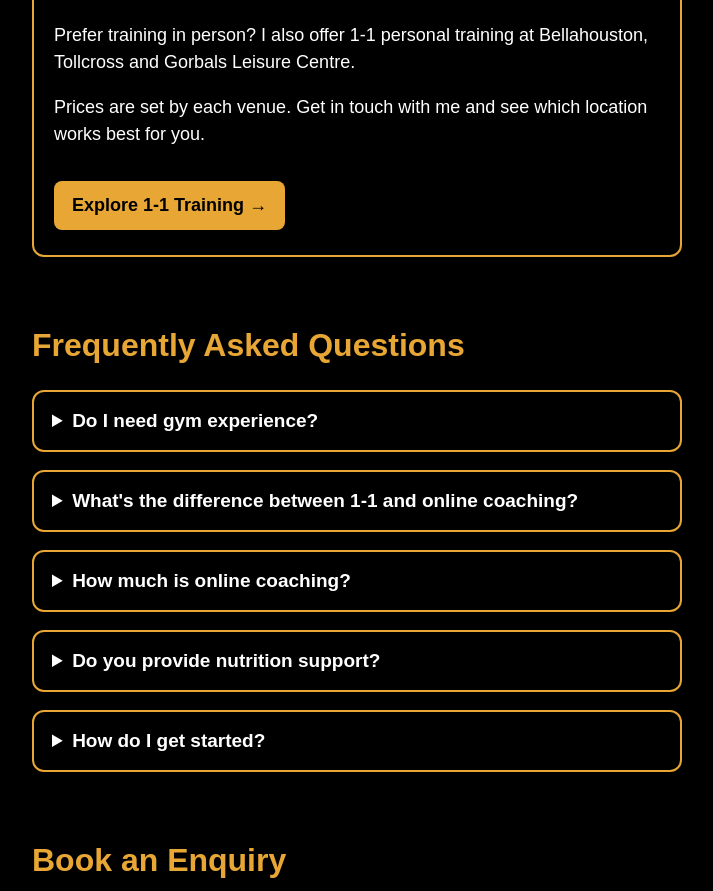
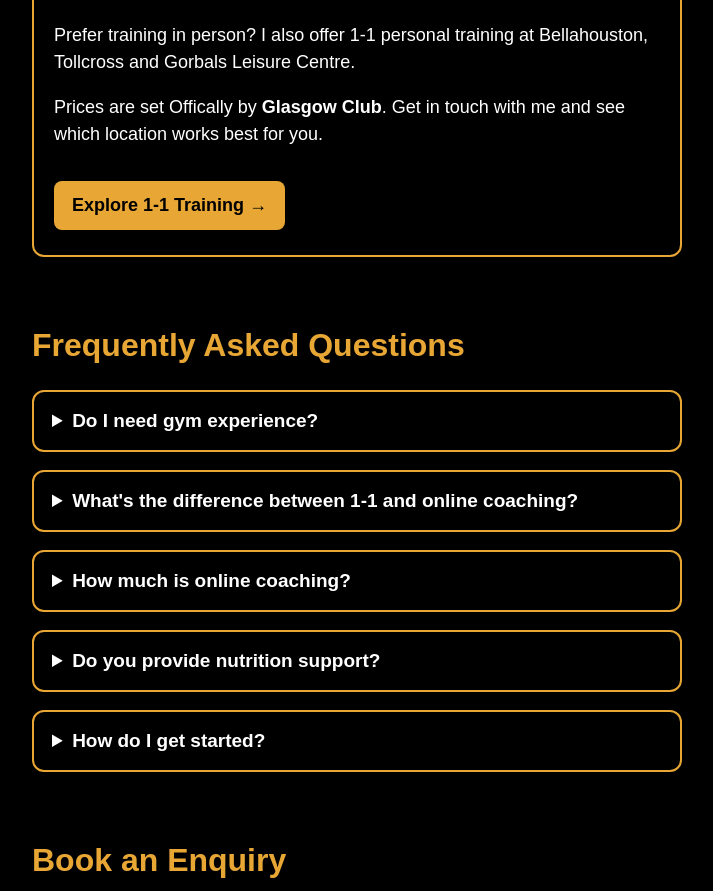
Before and after one commit to JRFitness0411/J.rfitness, a plain HTML site: page index.html in a window 1280 px wide. Shown: the part 1940-2831 px from the top of the page, without its empty margins (283-996 px from the left). Drawn offline with Linux system fonts and the light colour scheme.

Commit message:
Update index.html

```diff
--- a/index.html
+++ b/index.html
@@ -470,9 +470,8 @@
             </p>
 
             <p>
-                Prices are set by each venue. Get in touch
-                with me and see which location works best
-                for you.
+                Prices are set Offically by <strong>Glasgow Club</strong>. Get in touch
+                with me and see which location works best for you.
             </p>
 
             <a class="main-button"
@@ -504,7 +503,7 @@
             </summary>
 
             <p>
-              No there is no previous expiernce needed as the sessions will be adapted to ur level
+              No there is no previous expiernce needed as the sessions will be adapted to ur current fitness level and expierience
             </p>
 
         </details>
```
